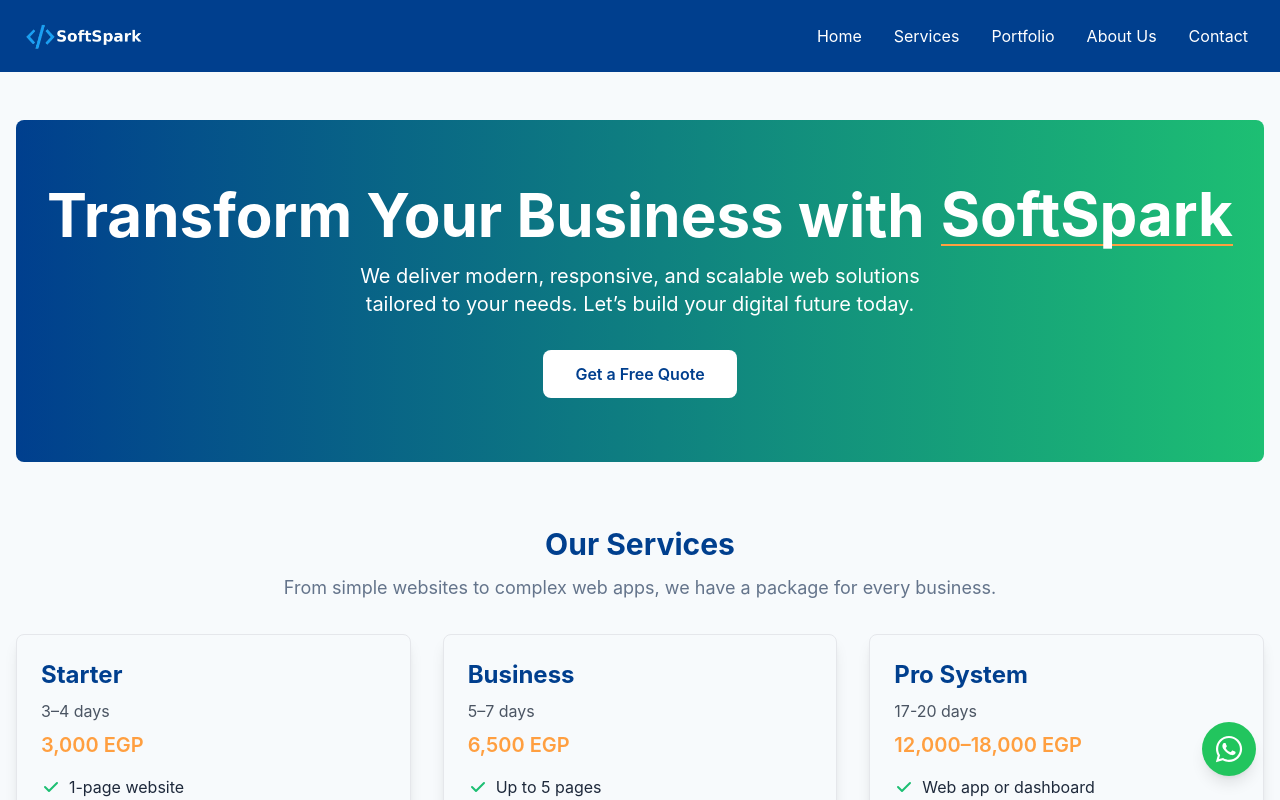
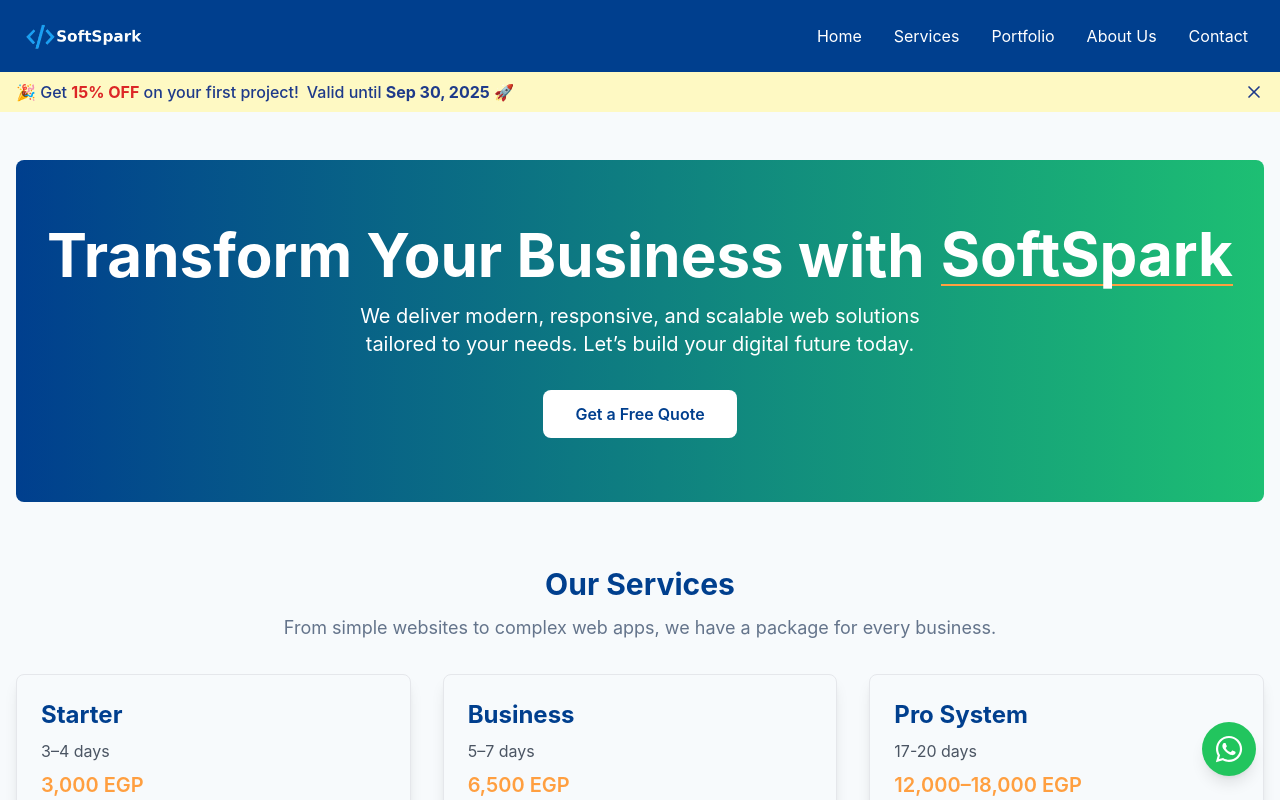
Before and after one commit to lionzak/softspark, a Next.js app: page / in a window 1280 px wide. Shown: the top 800 px of the page. Built offline with nearby package versions, Linux system fonts and the light colour scheme.

Commit message:
added discount ribbon

```diff
--- a/app/layout.tsx
+++ b/app/layout.tsx
@@ -5,6 +5,7 @@ import { config } from '@fortawesome/fontawesome-svg-core';
 import '@fortawesome/fontawesome-svg-core/styles.css';
 import { Analytics } from '@vercel/analytics/next';
 import { SpeedInsights } from '@vercel/speed-insights/next';
+import DiscountBanner from '@/components/DiscountBanner';
 
 
 
@@ -20,6 +21,7 @@ export default function RootLayout({ children }: { children: React.ReactNode })
     <html lang="en">
       <body className="flex flex-col min-h-screen">
         <Navbar />
+        <DiscountBanner />
         <main className="flex-grow">{children}</main>
         <Analytics />
         <SpeedInsights />
--- /dev/null
+++ b/components/DiscountBanner.tsx
@@ -0,0 +1,25 @@
+'use client';
+import { X } from 'lucide-react';
+import { useState } from 'react';
+
+export default function DiscountBanner() {
+  const [visible, setVisible] = useState(true);
+
+  if (!visible) return null;
+
+  return (
+    <div className="w-full bg-yellow-100 text-blue-900 text-center px-4 py-2 flex items-center justify-between shadow-sm">
+      <p className="text-sm md:text-base font-medium">
+        🎉 Get <span className="font-bold text-red-600">15% OFF</span> on your first project!
+        <span className="ml-2">Valid until <b>Sep 30, 2025</b> 🚀</span>
+      </p>
+      <button
+        onClick={() => setVisible(false)}
+        className="ml-4 text-blue-900 hover:text-red-600 transition"
+        aria-label="Close banner"
+      >
+        <X size={20} />
+      </button>
+    </div>
+  );
+}
```
